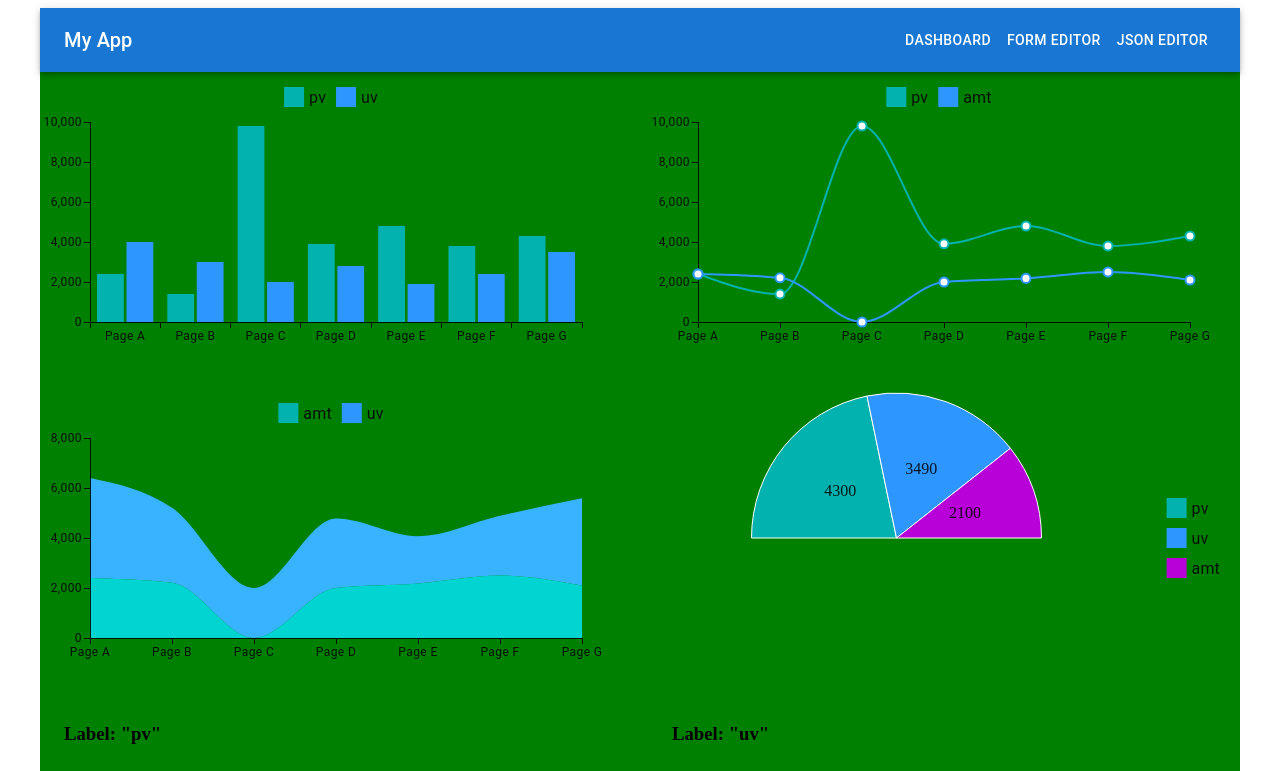
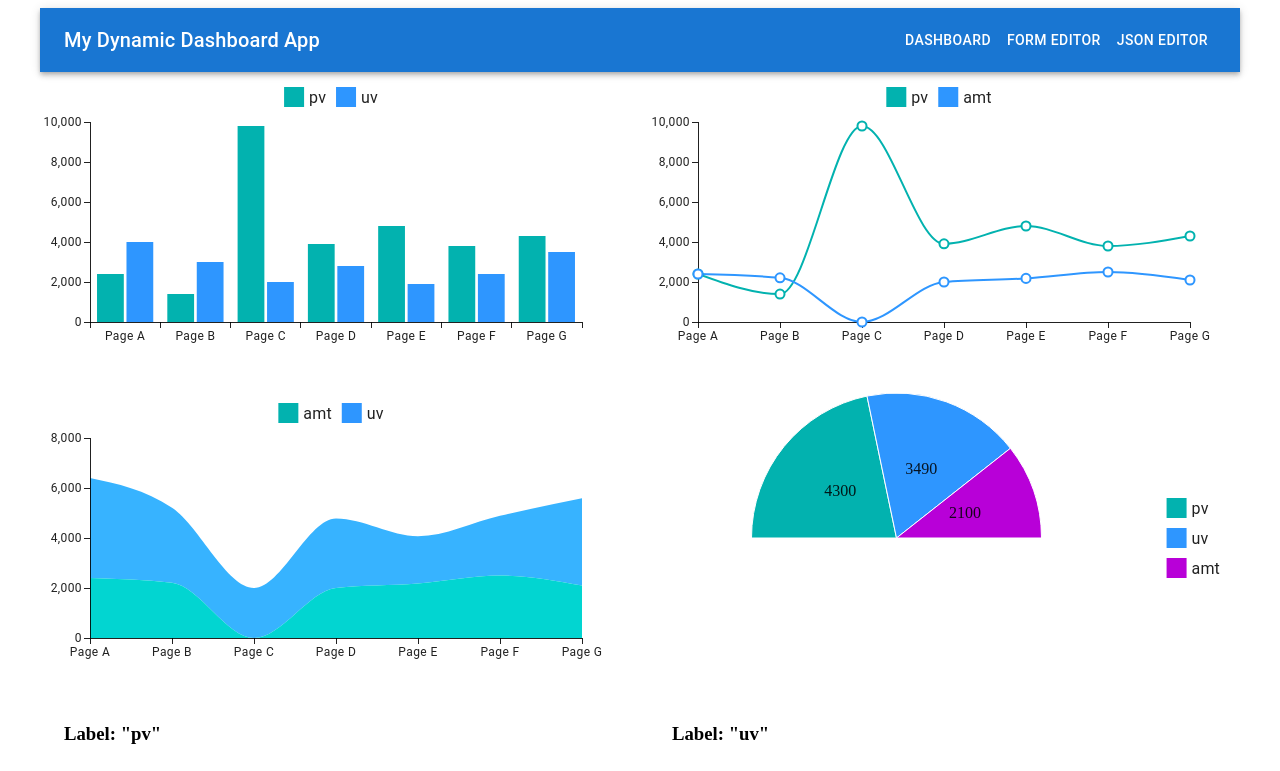
Before and after one commit to erikologic/react-dynamic-template-demo, a React (Create React App) app: page / in a window 1280 px wide. Shown: the top 771 px of the page. Built offline with nearby package versions, Linux system fonts and the light colour scheme; what @sinclair/typebox would draw is missing.

Commit message:
added editor pages

```diff
--- /dev/null
+++ b/src/FormEditor.tsx
@@ -0,0 +1,7 @@
+import { FunctionComponent } from "react";
+
+const FormEditor: FunctionComponent = () => {
+    return ( <div>Form editor</div> );
+}
+
+export default FormEditor;
--- /dev/null
+++ b/src/JsonEditor.tsx
@@ -0,0 +1,7 @@
+import { FunctionComponent } from "react";
+
+const JsonEditor: FunctionComponent = () => {
+    return ( <div>JSON editor</div> );
+}
+
+export default JsonEditor;
--- a/src/Layout.tsx
+++ b/src/Layout.tsx
@@ -3,11 +3,11 @@ import { AppBar, Button, Container, Grid, Toolbar, Typography } from '@mui/mater
 import { Link, Outlet } from 'react-router-dom';
 
 export const Layout: React.FC<React.PropsWithChildren> = () => (
-  <Container disableGutters={true} sx={{ backgroundColor: "green" }}>
+  <Container disableGutters={true}>
     <AppBar position="static">
       <Toolbar>
         <Typography variant="h6" style={{ flexGrow: 1 }}>
-          My App
+          My Dynamic Dashboard App
         </Typography>
         <Button color="inherit" component={Link} to="/" sx={{ mx: 'auto' }}>
           Dashboard
@@ -21,6 +21,8 @@ export const Layout: React.FC<React.PropsWithChildren> = () => (
       </Toolbar>
     </AppBar>
 
-    <Outlet />
+   <Container disableGutters={true}>
+      <Outlet />
+    </Container>
   </Container>
 );
```
Also changed, not shown: src/index.tsx (+8 -2 lines).
